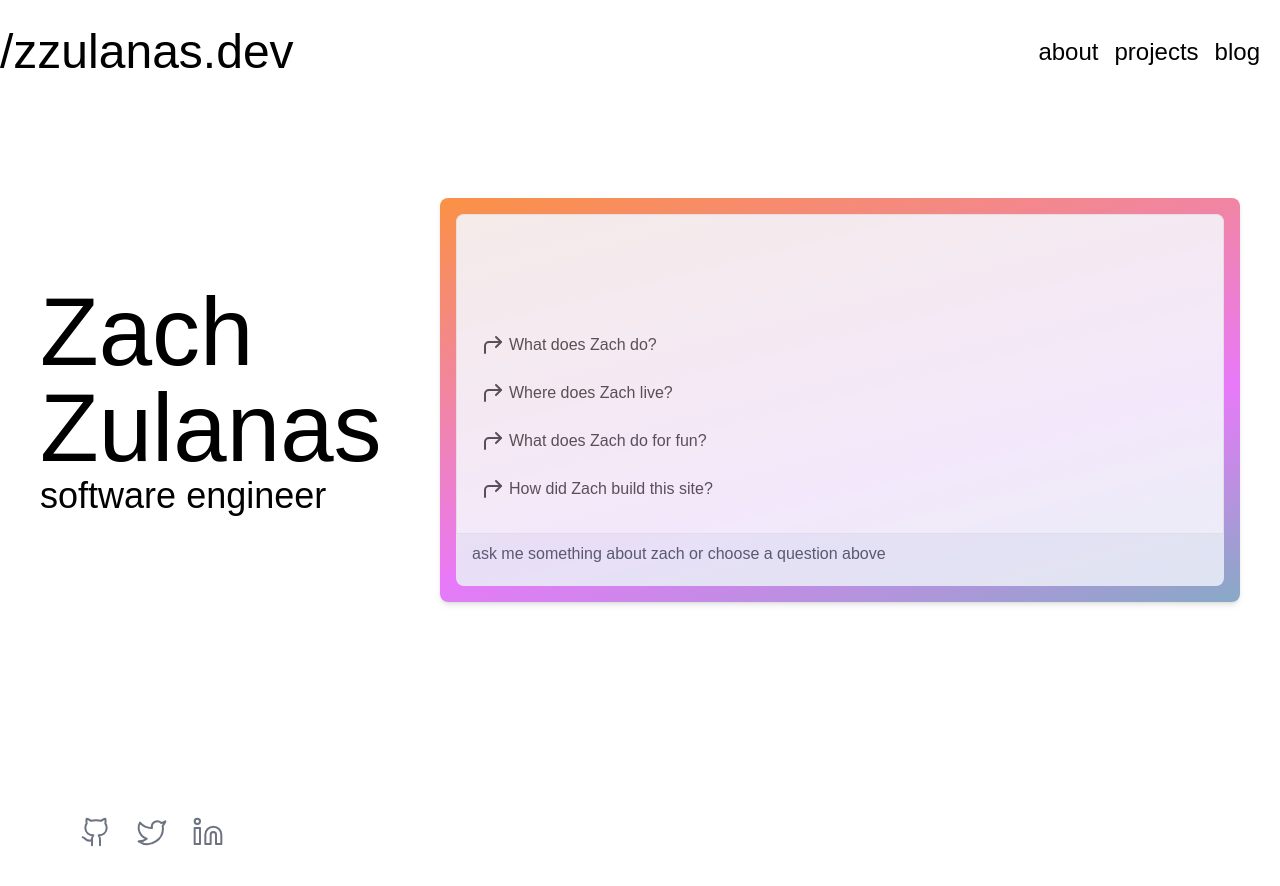
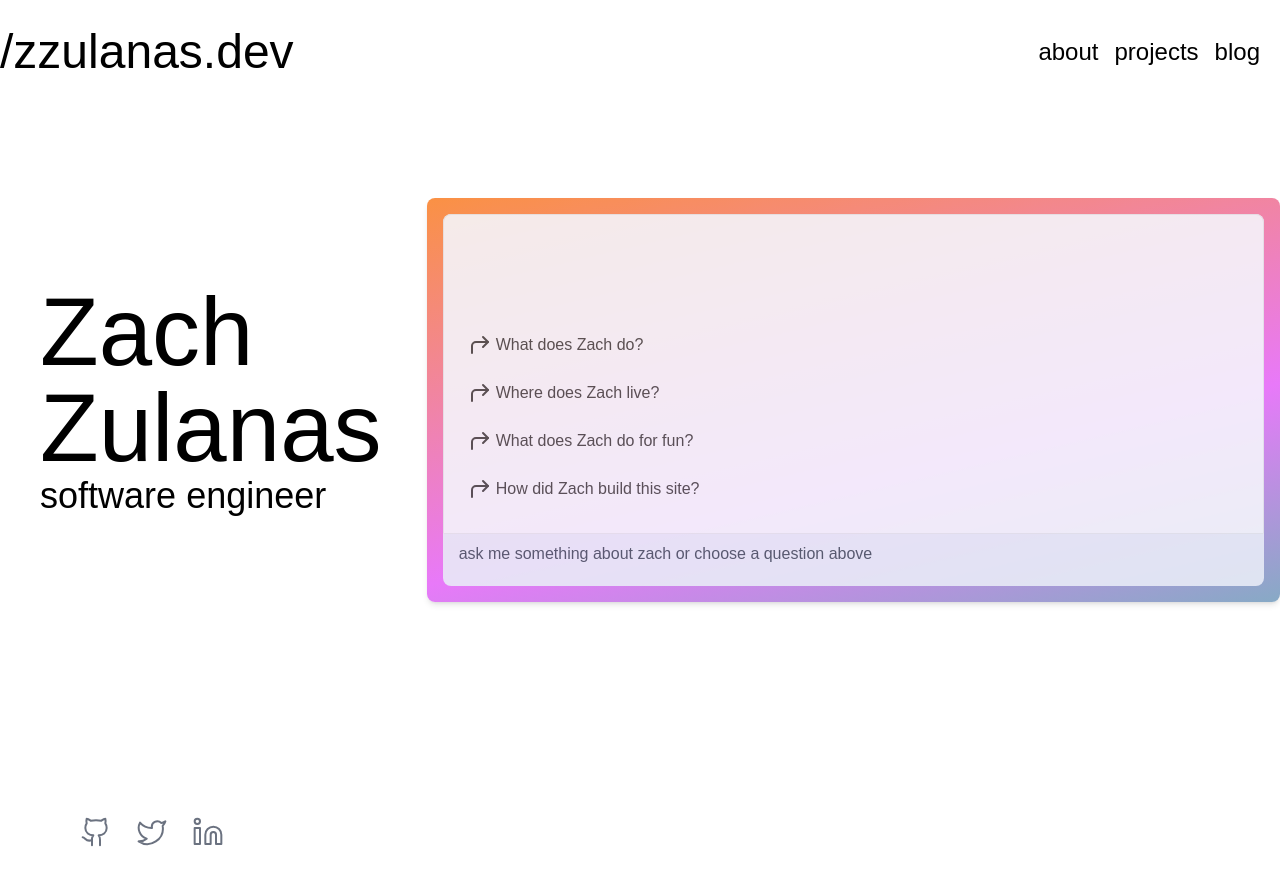
Before and after one commit to zzulanas/zzulanas.dev, a Next.js app: page / in a window 1280 px wide. Shown: the top 886 px of the page. Built offline with nearby package versions, Linux system fonts and the light colour scheme; a web font is replaced by a local one.

Commit message:
fix: small style changes

```diff
--- a/app/page.tsx
+++ b/app/page.tsx
@@ -16,10 +16,10 @@ export default function Home() {
   // TODO: look into Drag Controls, try and mimic gravity when hovering over title text
   return (
     <div
-      className="flex flex-col md:flex-row justify-around items-center h-full md:px-10 px-3"
+      className="flex flex-col md:flex-row justify-around items-center h-full"
       ref={constraintsRef}
     >
-      <div className="basis-1/3 mb-10 md:mb-0">
+      <div className="basis-1/3 mb-10 md:mb-0 px-3 md:px-10">
         <h1 className="text-8xl">
           {!dragEnabled && <AnimatedText title={name} />}
           {dragEnabled && (
@@ -50,7 +50,7 @@ export default function Home() {
           </h2>
         )}
       </div>
-      <div className="basis-2/3 flex items-stretch">
+      <div className="basis-2/3 flex items-stretch w-full h-full">
         <Chatty className="w-full h-full" dragEnabled={dragEnabled} />
       </div>
     </div>
--- a/components/Chatty.tsx
+++ b/components/Chatty.tsx
@@ -51,7 +51,7 @@ export default function Chatty(props: ChatProps) {
   return (
     <motion.div
       className={cx(
-        "overflow-auto p-4 w-full h-full rounded-lg backdrop-blur-lg shadow-md bg-gradient-to-br from-orange-400 via-fuschia-400 to-emerald-400 cursor-pointer active:cursor-grabbing",
+        "overflow-auto p-4 rounded-lg backdrop-blur-lg shadow-md bg-gradient-to-br from-orange-400 via-fuschia-400 to-emerald-400 cursor-pointer active:cursor-grabbing",
         props.className,
         isLoading ? "background-animate-thinking" : "background-animate-idle"
       )}
```
